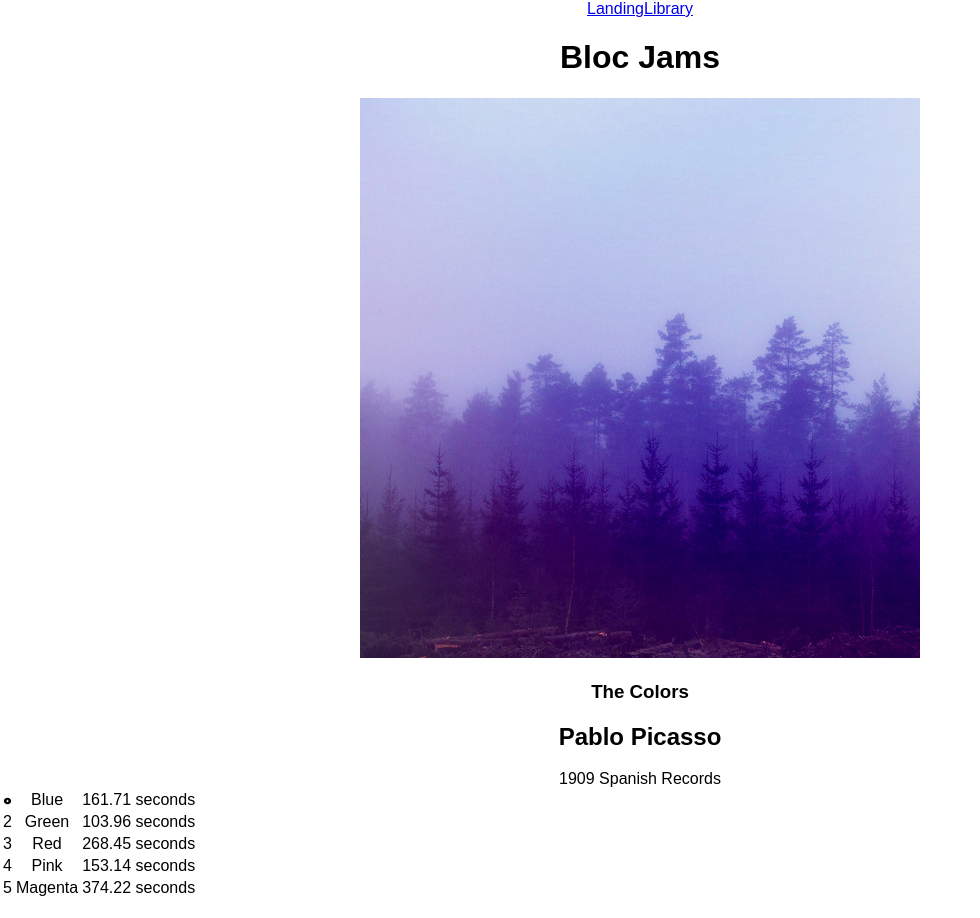
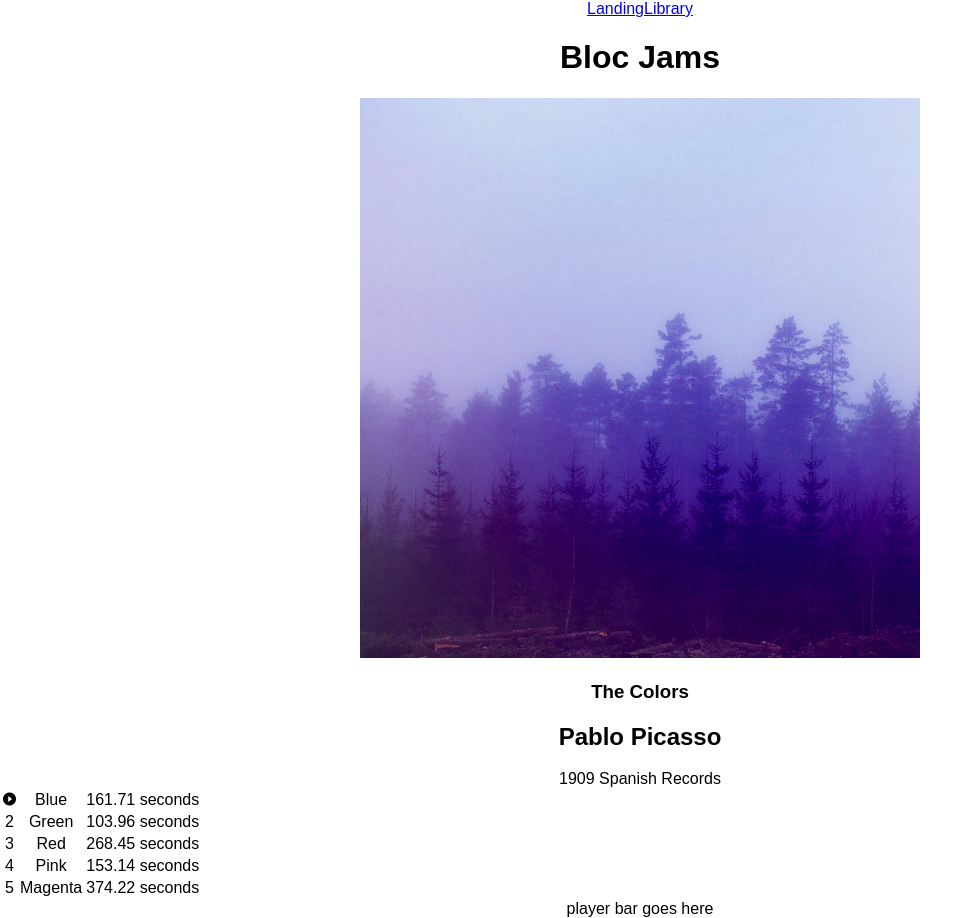
Before and after one commit to natalie-nmt/bloc-jams-react, a React (Create React App) app: page /album/the-colors in a window 1280 px wide. Shown: the whole page, without its empty margins (0-980 px from the left). Built offline with nearby package versions, Linux system fonts and the light colour scheme.

Commit message:
updated icons

```diff
--- a/public/index.html
+++ b/public/index.html
@@ -20,6 +20,7 @@
       Learn how to configure a non-root public URL by running `npm run build`.
     -->
     <title>React App</title>
+    <link href="https://unpkg.com/ionicons@4.4.4/dist/css/ionicons.min.css" rel="stylesheet" type="text/css">
   </head>
   <body>
     <noscript>
--- a/src/components/Album.js
+++ b/src/components/Album.js
@@ -1,5 +1,6 @@
 import React, { Component } from 'react';
 import albumData from './../data/albums';
+import PlayerBar from './PlayerBar';
 
  class Album extends Component {
    constructor(props) {
@@ -60,15 +61,15 @@ handleHover(song, index) {
 
   if (isCurrentSong){
     if (isPlaying) {
-      return <span><img src="/assets/images/icons/pause.svg" alt="pause"></img></span>
+      return <span className="ion-md-pause"></span>
     }
     else {
-      return <span><img src="/assets/images/icons/play.svg" alt="play"></img></span>
+      return <span className="ion-md-play-circle"></span>
     }
   }
   else {
     if (hoveredSong === song){
-      return <span><img src="/assets/images/icons/play.svg" alt="play"></img></span>
+      return <span className="ion-md-play-circle"></span>
     }
     else {
       return <span>{index + 1}</span>
@@ -107,6 +108,7 @@ handleHover(song, index) {
             }
            </tbody>
          </table>
+         <PlayerBar />
        </section>
      );
    }
--- /dev/null
+++ b/src/components/PlayerBar.js
@@ -0,0 +1,13 @@
+import React, { Component } from 'react';
+
+ class PlayerBar extends Component {
+   render() {
+     return (
+       <section className="player-bar">
+         player bar goes here
+       </section>
+     );
+   }
+ }
+
+ export default PlayerBar;
```
